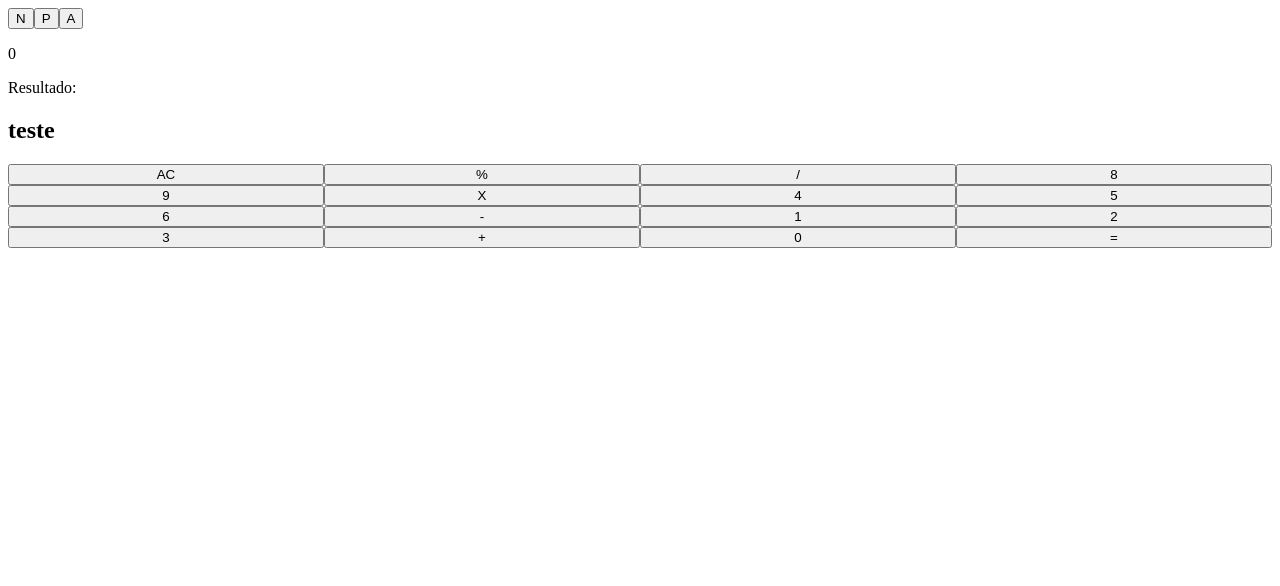
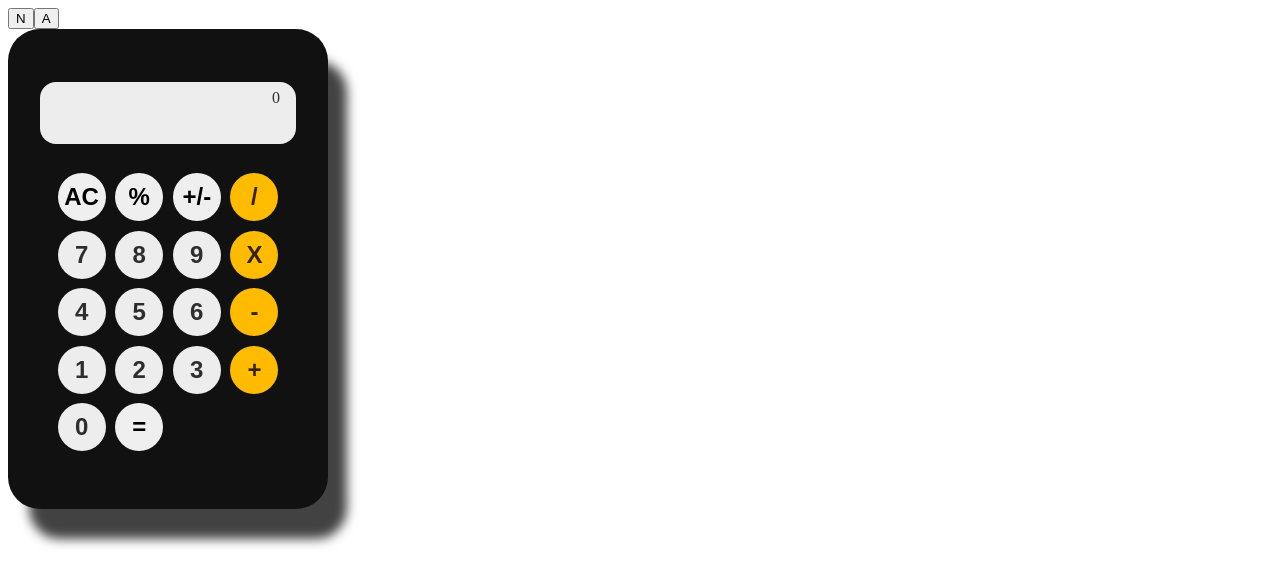
Before and after one commit to YasminAlmeida/Challenge-Pythagoras, a React (Create React App) app: page / in a window 1280 px wide. Shown: the top 586 px of the page. Built offline with nearby package versions, Linux system fonts and the light colour scheme.

Commit message:
feat: Creation of functions for pythagoras and styling

```diff
--- a/src/Components/Normal/index.js
+++ b/src/Components/Normal/index.js
@@ -35,65 +35,75 @@ export default function Normal() {
     setOperator();
     SetNumber(0);
   };
+  const resetAll = () => {
+    SetNumber(0);
+    setResult(0);
+  };
+  return (
+    <S.SectionCalculator>
+      <S.Display>
+        <S.Historic>
+          {OldNumber}
+          {Operator}
+          {Number}
+        </S.Historic>
+        <S.Result>{Result}</S.Result>
+      </S.Display>
 
-  return (
-    <section>
-      <p>
-        {OldNumber}
-        {Operator}
-        {Number}
-      </p>
-      <p>Resultado: {Result}</p>
-      <h2>teste</h2>
       <S.Container>
-        <button onClick={reset}>AC</button>
-        {/* <button>+/-</button> */}
-        <button onClick={Porcentage} value={'%'}>
+        <S.BtnOperator onClick={resetAll}>AC</S.BtnOperator>
+        <S.BtnOperator onClick={Porcentage} value={'%'}>
           %
-        </button>
-        <button onClick={ChangeOperator} value={'/'}>
+        </S.BtnOperator>
+        <S.BtnOperator onClick={Porcentage} value={'+/-'}>
+          +/-
+        </S.BtnOperator>
+        <S.BtnOperatorRigth onClick={ChangeOperator} value={'/'}>
           /
-        </button>
-        <button onClick={ValueClick} value={8}>
+        </S.BtnOperatorRigth>
+        <S.BtnNumber onClick={ValueClick} value={7}>
+          7
+        </S.BtnNumber>
+        <S.BtnNumber onClick={ValueClick} value={8}>
           8
-        </button>
-        <button onClick={ValueClick} value={9}>
+        </S.BtnNumber>
+        <S.BtnNumber onClick={ValueClick} value={9}>
           9
-        </button>
-        <button onClick={ChangeOperator} value={'*'}>
+        </S.BtnNumber>
+        <S.BtnOperatorRigth onClick={ChangeOperator} value={'*'}>
           X
-        </button>
-        <button onClick={ValueClick} value={4}>
+        </S.BtnOperatorRigth>
+        <S.BtnNumber onClick={ValueClick} value={4}>
           4
-        </button>
-        <button onClick={ValueClick} value={5}>
+        </S.BtnNumber>
+        <S.BtnNumber onClick={ValueClick} value={5}>
           5
-        </button>
-        <button onClick={ValueClick} value={6}>
+        </S.BtnNumber>
+        <S.BtnNumber onClick={ValueClick} value={6}>
           6
-        </button>
-        <button onClick={ChangeOperator} value={'-'}>
+        </S.BtnNumber>
+        <S.BtnOperatorRigth onClick={ChangeOperator} value={'-'}>
           -
-        </button>
-        <button onClick={ValueClick} value={1}>
+        </S.BtnOperatorRigth>
+        <S.BtnNumber onClick={ValueClick} value={1}>
           1
-        </button>
-        <button onClick={ValueClick} value={2}>
+        </S.BtnNumber>
+        <S.BtnNumber onClick={ValueClick} value={2}>
           2
-        </button>
-        <button onClick={ValueClick} value={3}>
+        </S.BtnNumber>
+        <S.BtnNumber onClick={ValueClick} value={3}>
           3
-        </button>
-        <button onClick={ChangeOperator} value={'+'}>
+        </S.BtnNumber>
+        <S.BtnOperatorRigth onClick={ChangeOperator} value={'+'}>
           +
-        </button>
-        <button onClick={ValueClick} value={0}>
+        </S.BtnOperatorRigth>
+        <S.BtnNumber onClick={ValueClick} value={0}>
           0
-        </button>
-        <button onClick={Operations} value={'='}>
+        </S.BtnNumber>
+        <S.BtnOperator onClick={Operations} value={'='}>
           =
-        </button>
+        </S.BtnOperator>
       </S.Container>
-    </section>
+    </S.SectionCalculator>
   );
 }
--- a/src/Components/Normal/styled.js
+++ b/src/Components/Normal/styled.js
@@ -4,3 +4,72 @@ export const Container = styled.div`
   display: grid;
   grid-template-columns: repeat(4, 1fr);
 `;
+export const SectionCalculator = styled.section`
+  width: 20rem;
+  height: 30rem;
+  display: flex;
+  flex-direction: column;
+  align-items: center;
+  justify-content: center;
+  background-color: #111111;
+  border-radius: 2rem;
+  -webkit-box-shadow: 20px 31px 11px -1px rgba(0, 0, 0, 0.74);
+  -moz-box-shadow: 20px 31px 11px -1px rgba(0, 0, 0, 0.74);
+  box-shadow: 20px 31px 11px -1px rgba(0, 0, 0, 0.74);
+`;
+export const Display = styled.div`
+  width: 15rem;
+  height: 3.9rem;
+  display: flex;
+  align-items: flex-end;
+  flex-direction: column;
+  justify-content: space-around;
+  margin-bottom: 1.5rem;
+  padding-right: 1rem;
+  color: #2e2e2e;
+  background-color: #ededed;
+  border-radius: 1rem;
+`;
+export const Historic = styled.span`
+  font-size: 1rem;
+  margin-bottom: 20px;
+  margin-top: 0.1rem;
+`;
+export const Result = styled.p`
+  margin: 0;
+  font-size: 1.5rem;
+`;
+export const BtnOperator = styled.button`
+  width: 3rem;
+  height: 3rem;
+  font-size: 1.5rem;
+  font-weight: 600;
+  border: none;
+  border-radius: 50%;
+  margin: 0.3rem;
+  cursor: pointer;
+`;
+export const BtnOperatorRigth = styled.button`
+  width: 3rem;
+  height: 3rem;
+  font-size: 1.5rem;
+  font-weight: 600;
+  border: none;
+  border-radius: 50%;
+  margin: 0.3rem;
+  color: #332200;
+  background-color: #ffbb00;
+  cursor: pointer;
+`;
+export const BtnNumber = styled.button`
+  width: 3rem;
+  height: 3rem;
+  font-size: 1.5rem;
+  font-weight: 600;
+  border: none;
+  border-radius: 50%;
+  margin: 0.3rem;
+  color: #2e2e2e;
+  background-color: #ededed;
+  cursor: pointer;
+`;
--- a/src/Components/Perimeter/index.js
+++ /dev/null
@@ -1,5 +0,0 @@
-import React from 'react';
-
-export default function Perimeter() {
-  return <></>;
-}
--- a/src/Components/Pythagoras/index.js
+++ b/src/Components/Pythagoras/index.js
@@ -3,11 +3,27 @@ import * as S from './styled.js';
 export default function Area() {
   const [catetoA, setCatetoA] = useState();
   const [catetoB, setCatetoB] = useState();
+  const [catetoFinal, setCatetoFinal] = useState();
+  const [hypotenuse, setHypotenuse] = useState();
   const [result, setResult] = useState();
-
+  const [type, setType] = useState('hypotenuse');
   const Solver = () => {
+    if (type === 'hypotenuse') {
       const Res = Math.hypot(catetoA, catetoB).toFixed(2);
       setResult(Res);
+    } else {
+      const Res = Math.sqrt(
+        Math.pow(hypotenuse, 2) -
+          (Math.pow(catetoA, 2) || Math.pow(catetoB, 2)),
+      );
+      setResult(Res);
+    }
+    Reset();
+  };
+  const Reset = () => {
+    setHypotenuse();
+    setCatetoA();
+    setCatetoB();
   };
   return (
     <>
@@ -17,31 +33,91 @@ export default function Area() {
           "A soma dos quadrados dos catetos é igual ao quadrado da hipotenusa."
         </i>
       </p>
+      {result}
       <section>
         <div>
-          <p>Resultado da hipotenusa: {result} </p>
+          <h4>Calcular o cateto ou a hipotenusa?</h4>
+          <select
+            onChange={(e) => {
+              setType(e.target.value);
+            }}
+          >
+            <option value="hypotenuse">Hypotenuse</option>
+            <option value="cateto">Cateto</option>
+          </select>
         </div>
+        {type !== 'hypotenuse' && (
           <div>
-          <label>
-            Cateto Adjacente
+            <h4>Utilizando Qual Cateto?</h4>
+            <select
+              onChange={(e) => {
+                setCatetoFinal(e.target.value);
+              }}
+            >
+              <option value="oposto">Cateto Oposto</option>
+              <option value="adjacente">Cateto Adjacente</option>
+            </select>
+          </div>
+        )}
+        <div>
+          {catetoFinal !== '' && catetoFinal === 'adjacente' && (
+            <div>
+              <label>Cateto Adjacente</label>
               <input
                 type="number"
                 onChange={(e) => {
                   setCatetoA(e.target.value);
                 }}
               ></input>
-          </label>
-          <label>
-            Cateto Oposto
+            </div>
+          )}
+          {catetoFinal !== '' && catetoFinal === 'oposto' && (
+            <div>
+              <label>Cateto Oposto </label>
               <input
                 type="number"
                 onChange={(e) => {
                   setCatetoB(e.target.value);
                 }}
               ></input>
-          </label>
+            </div>
+          )}
+          {type === 'hypotenuse' && (
+            <S.ContainerCount>
+              <div>
+                <label> Cateto Adjacente</label>
+                <input
+                  type="number"
+                  onChange={(e) => {
+                    setCatetoA(e.target.value);
+                  }}
+                ></input>
+              </div>
 
+              <div>
+                <label>Cateto Oposto </label>
+                <input
+                  type="number"
+                  onChange={(e) => {
+                    setCatetoB(e.target.value);
+                  }}
+                ></input>
+              </div>
+            </S.ContainerCount>
+          )}
+          {type !== 'hypotenuse' && (
+            <div>
+              <label>Hipotenusa</label>
+              <input
+                type="number"
+                onChange={(e) => {
+                  setHypotenuse(e.target.value);
+                }}
+              ></input>
+            </div>
+          )}
           <button
+            type="submit"
             onClick={() => {
               Solver();
             }}
@@ -50,9 +126,7 @@ export default function Area() {
           </button>
         </div>
         <div>
-          <span>catA</span>
           <S.Triangulo></S.Triangulo>
-          <span>catB</span>
         </div>
       </section>
     </>
--- a/src/Components/Pythagoras/styled.js
+++ b/src/Components/Pythagoras/styled.js
@@ -7,3 +7,8 @@ export const Triangulo = styled.div`
   border-style: solid;
   border-color: transparent transparent transparent green;
 `;
+export const ContainerCount = styled.section`
+  display: grid;
+  grid-template-columns: 1fr;
+  justify-content: space-between;
+`;
--- a/src/View/Home.js
+++ b/src/View/Home.js
@@ -1,18 +1,16 @@
 import React, { useState } from 'react';
 import Pythagoras from '../Components/Pythagoras/index.js';
 import Normal from '../Components/Normal/index.js';
-import Perimeter from '../Components/Perimeter/index.js';
 
 export default function Home() {
   const [Calculator, setCalculator] = useState('N');
   return (
     <>
       <button onClick={() => setCalculator('N')}>N</button>
-      <button onClick={() => setCalculator('P')}>P</button>
+
       <button onClick={() => setCalculator('A')}>A</button>
       {Calculator === 'N' && <Normal />}
       {Calculator === 'A' && <Pythagoras />}
-      {Calculator === 'P' && <Perimeter />}
     </>
   );
 }
```
Lines whose indentation alone changed are shown as unchanged.
